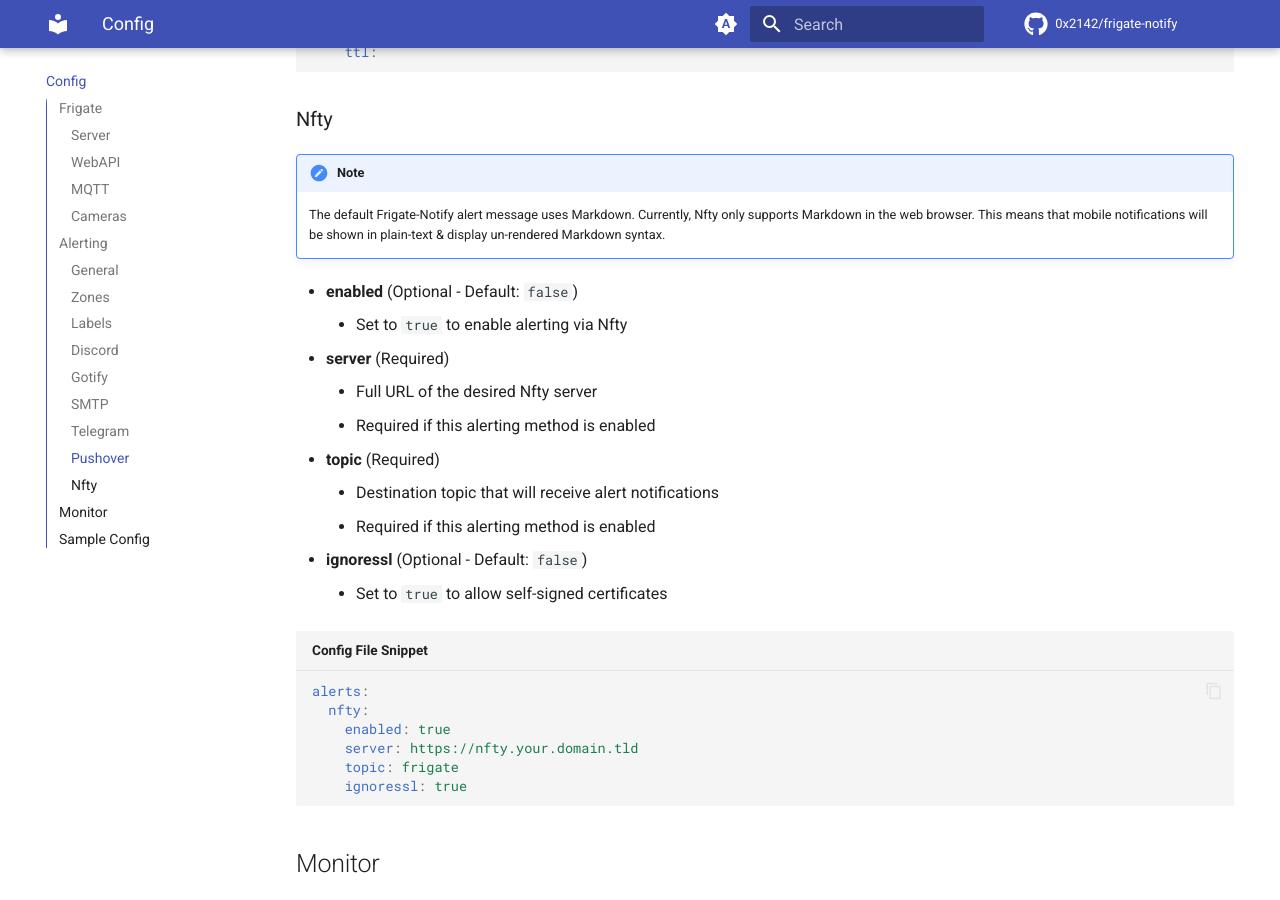
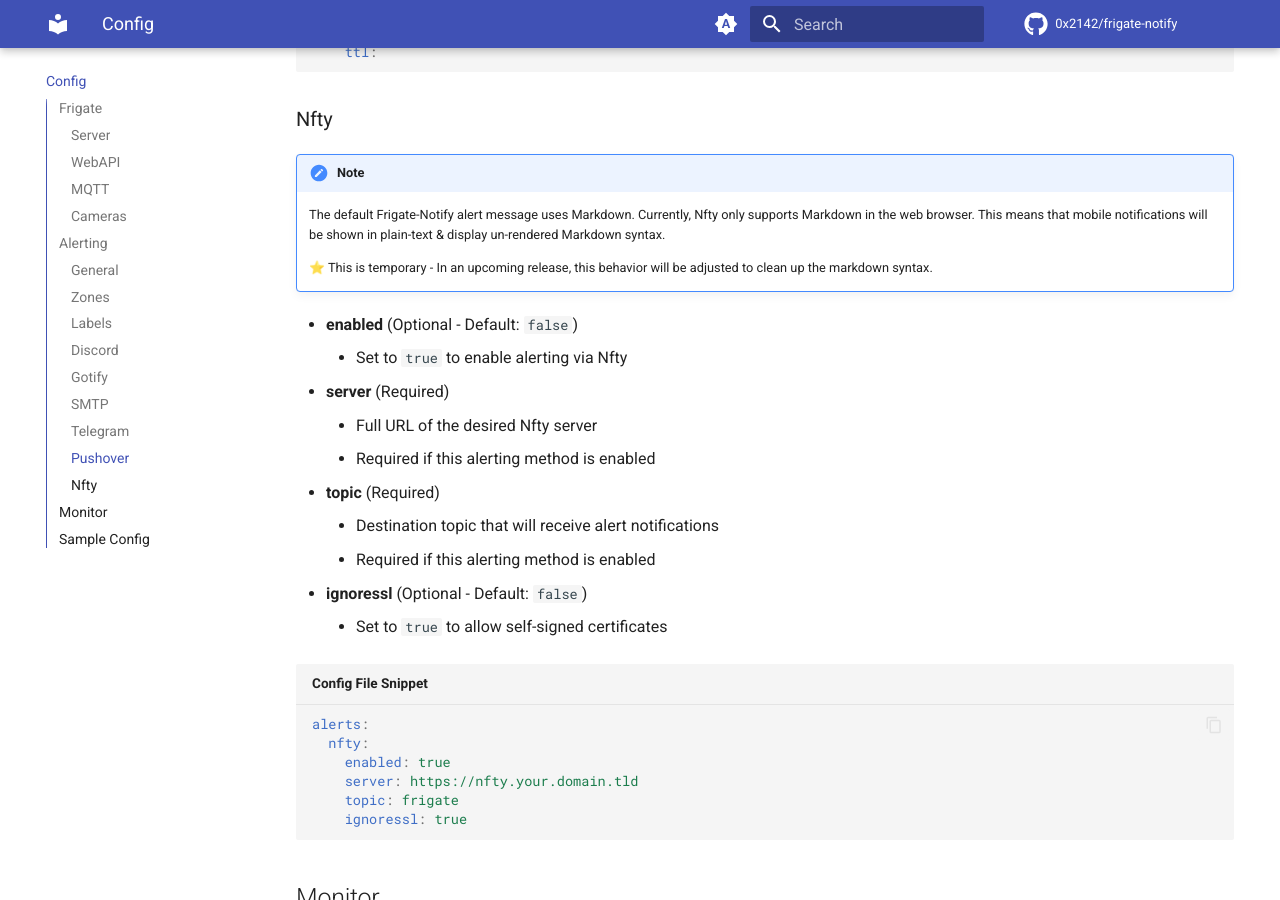
Before and after one commit to 0x2142/frigate-notify, an MkDocs documentation site: the page built from docs/config.md, in a window 1280 px wide and 900 px high, scrolled down 8842 px. Built offline with MkDocs 1.6.1 and Material for MkDocs 9.7.7, drawn with Linux system fonts in a browser that asks for light colours; comment, search, counter and statistics services are not loaded.

Commit message:
Update docs

```diff
--- a/docs/config.md
+++ b/docs/config.md
@@ -329,6 +329,8 @@
 !!!note
     The default Frigate-Notify alert message uses Markdown. Currently, Nfty only supports Markdown in the web browser. This means that mobile notifications will be shown in plain-text & display un-rendered Markdown syntax.
 
+    ⭐ This is temporary - In an upcoming release, this behavior will be adjusted to clean up the markdown syntax.
+
 - **enabled** (Optional - Default: `false`)
     - Set to `true` to enable alerting via Nfty
 - **server** (Required)
```
